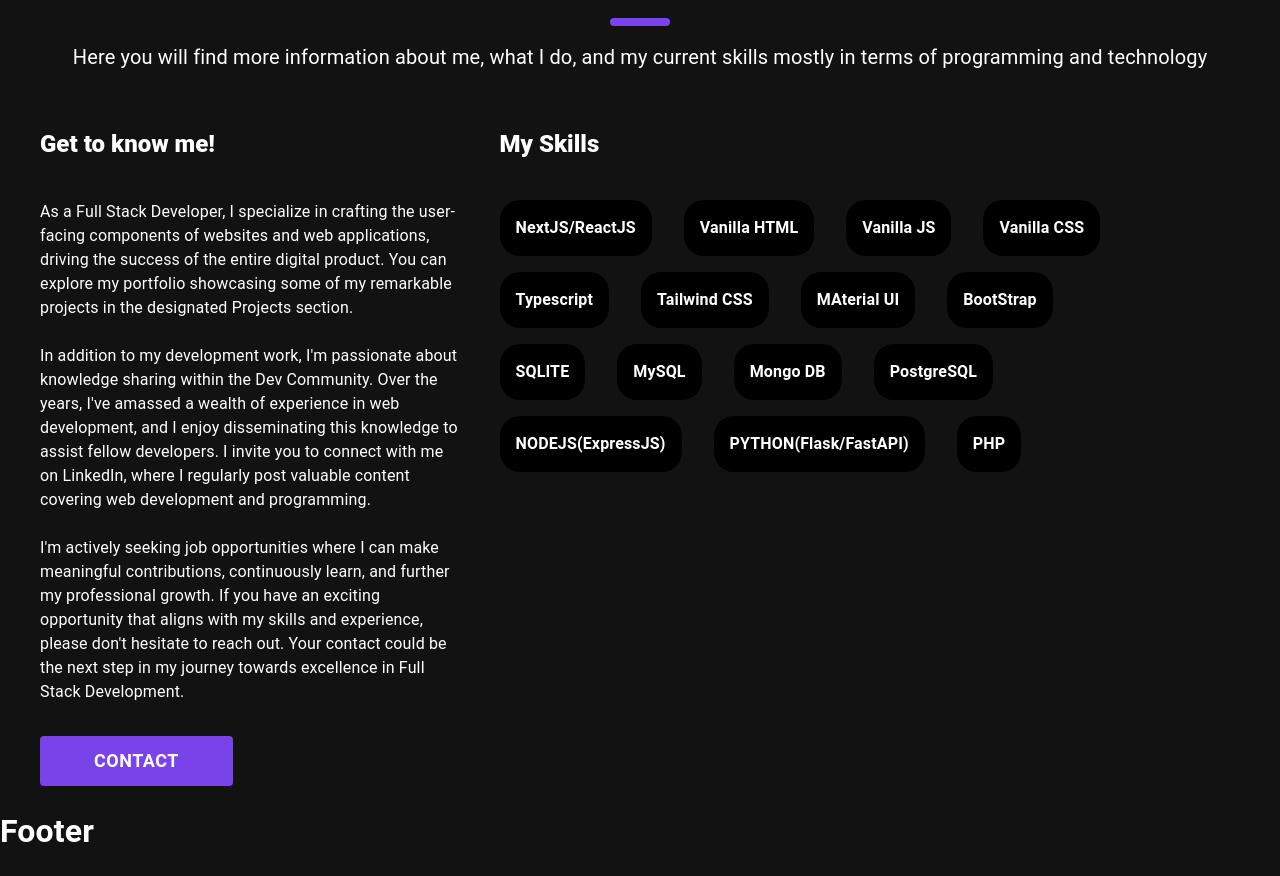
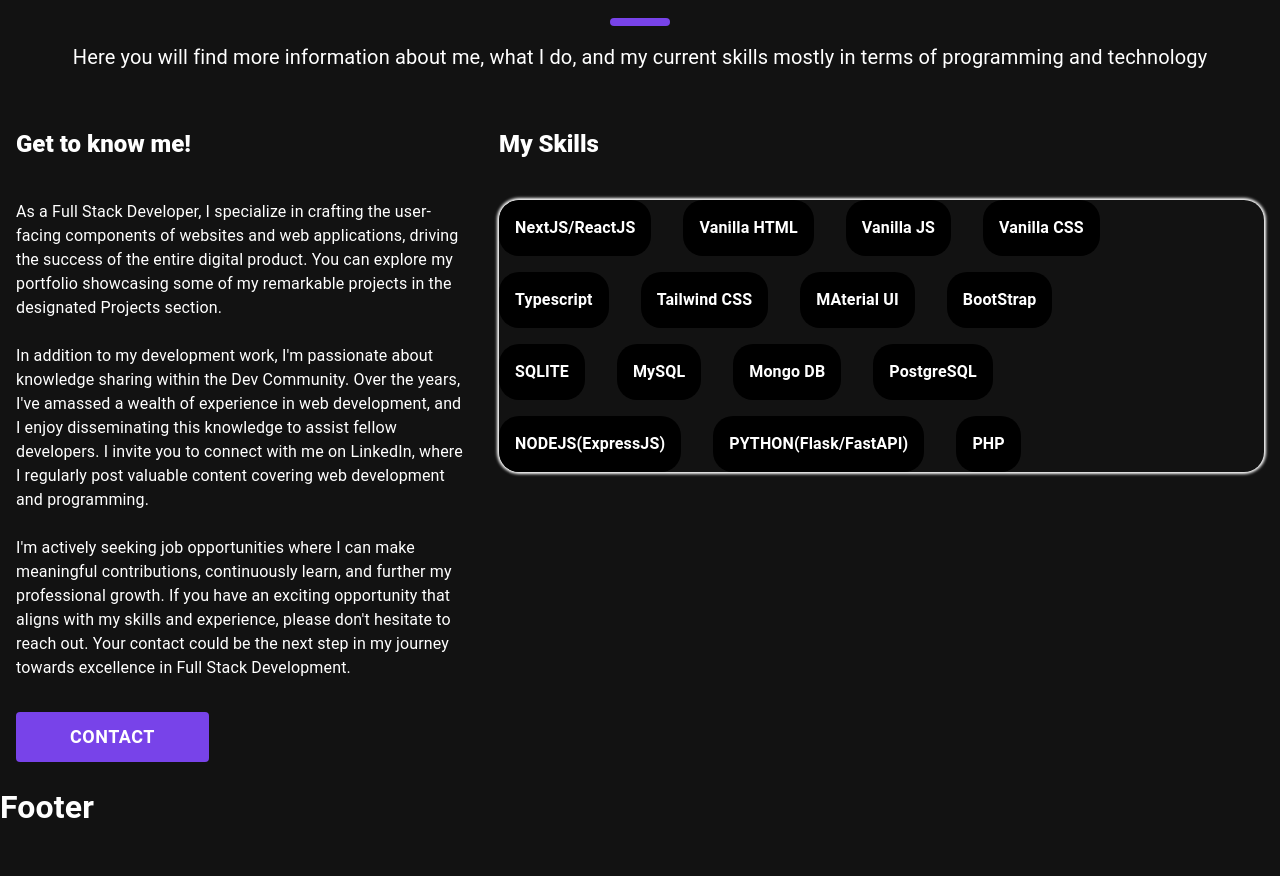
Before and after one commit to emdevelopa/portfolio-React, a React (Create React App) app: page / in a window 1280 px wide. Shown: the part 920-1796 px from the top of the page. After the commit the page ends 1772 px from the top, so only its background shows below. Built offline with nearby package versions, Linux system fonts and the light colour scheme.

Commit message:
Friday commit

```diff
--- a/src/components/about.jsx
+++ b/src/components/about.jsx
@@ -40,11 +40,11 @@
                 <Stack alignItems='center' rowGap={2}>
                     <Typography variant="h4" fontWeight={600}>ABOUT ME</Typography>
                     <Box bgcolor='#7843e9' width={60} height={8} borderRadius={5}></Box>
-                    <Typography variant="p" marginBottom={5} fontSize={20} >Here you will find more information about me, what I do, and my current skills mostly in terms of programming and technology</Typography>
-                    <Stack direction={"row"} width='100%' justifyContent={"space-between"} sx={{'@media (max-width: 600px)': {
+                    <Typography variant="p" marginBottom={5} fontSize={20} textAlign='center' paddingX={2}>Here you will find more information about me, what I do, and my current skills mostly in terms of programming and technology</Typography>
+                    <Stack direction={"row"} width='100%' rowGap={4} justifyContent={"space-between"} sx={{'@media (max-width: 600px)': {
                             flexDirection:'column'
                         },}}>
-                        <Box width='60%' paddingX={5} sx={{'@media (max-width: 600px)': {
+                        <Box width='60%' paddingX={2} sx={{'@media (max-width: 600px)': {
                             width:'100%'
                         },}}>
                             <Typography variant="h5" marginBottom={5} fontWeight={800}>Get to know me!</Typography>
@@ -60,9 +60,9 @@
                                 <a href="#"><Button sx={prButton}>Contact</Button></a>
                             </Box>
                         </Box>
-                        <Box width='100%'>
-                            <Typography variant="h5" marginBottom={5} fontWeight={800}>My Skills</Typography>
-                            <Stack rowGap={2} overflow='scroll'>
+                        <Box width='100%' paddingX={2} >
+                            <Typography variant="h5" marginBottom={5}  fontWeight={800}>My Skills</Typography>
+                            <Stack rowGap={2} overflow='scroll'borderRadius={5} boxShadow='0px 0px 3px 2px white'>
                                 <Stack direction='row' columnGap={4} sx={{media}}>
                                     <Stack alignItems='center' justifyContent='center' sx={skillContainer}>NextJS/ReactJS</Stack>
                                     <Stack alignItems='center' justifyContent='center' sx={skillContainer}> Vanilla HTML</Stack>
```
